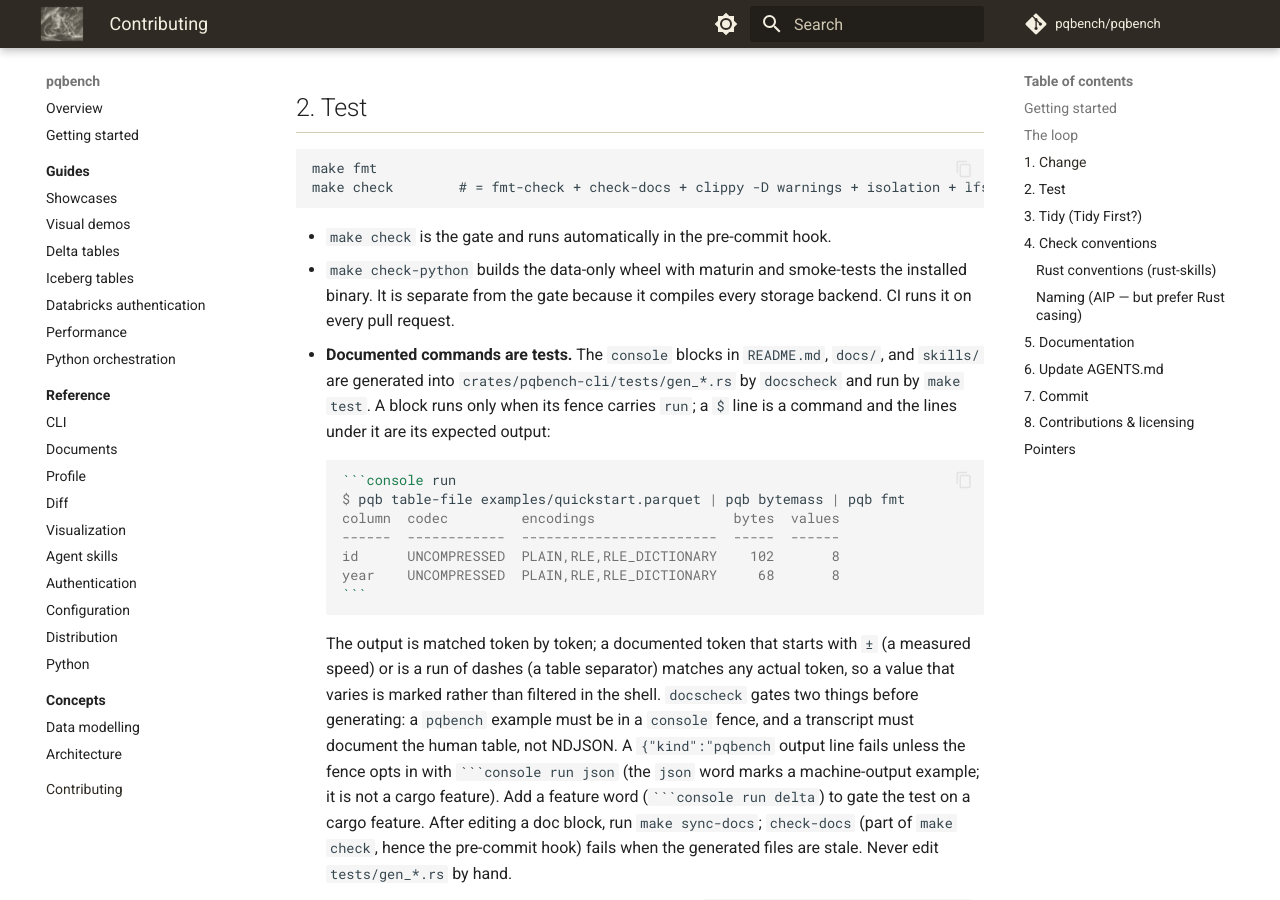
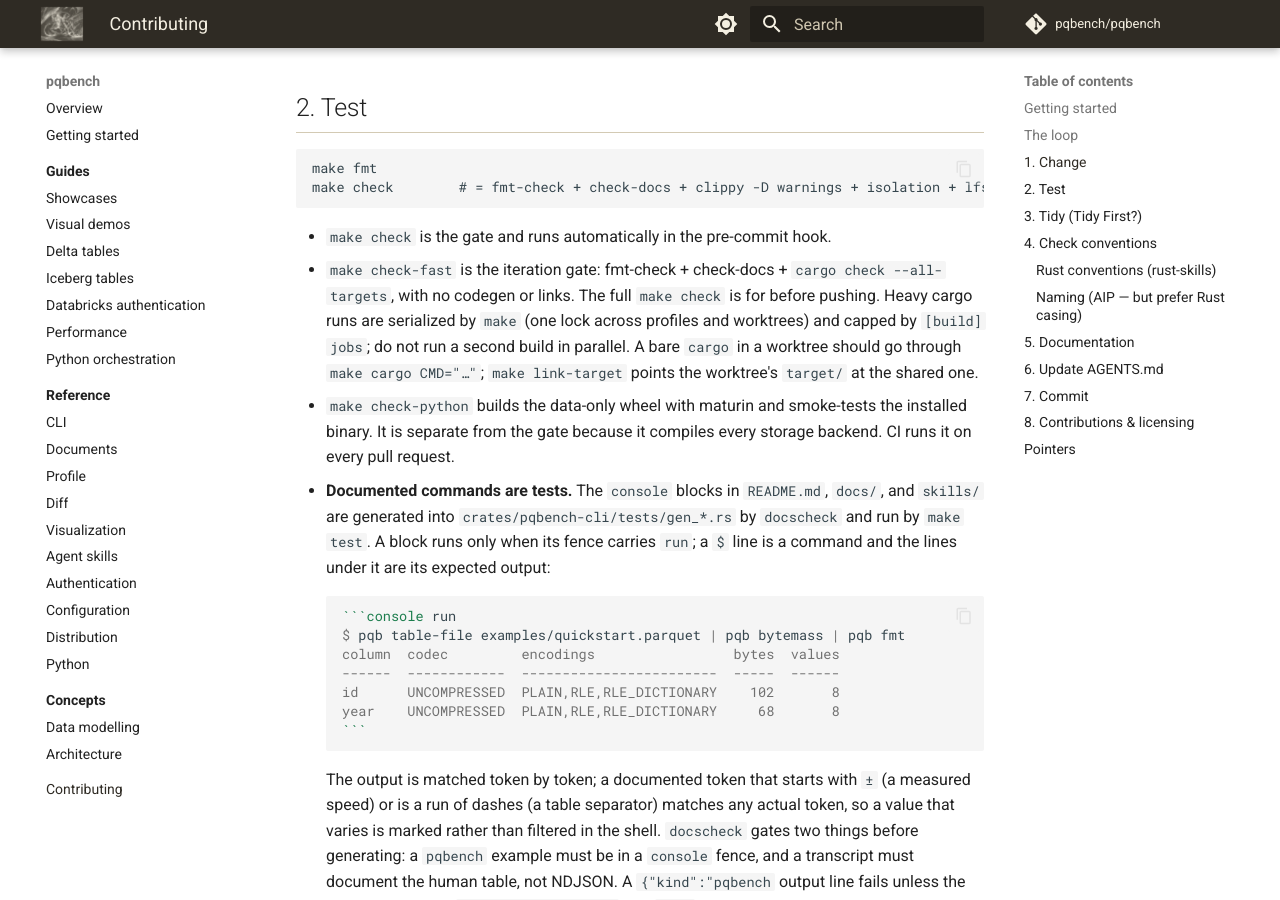
Before and after one commit to pqbench/pqbench, an MkDocs documentation site: the page built from docs/contributing.md, in a window 1280 px wide and 900 px high, scrolled down 953 px. Built offline with MkDocs 1.6.1 and Material for MkDocs 9.7.7, drawn with Linux system fonts in a browser that asks for light colours; comment, search, counter and statistics services are not loaded.

Commit message:
build: cap cargo jobs and serialize heavy targets (#165)
The all-features test binaries link at multi-GB RSS each. `make` capped
CARGO_BUILD_JOBS, but a bare `cargo` ignored the cap, and cargo only locks one
profile dir, so a debug gate and a release build could link at the same time.

Set [build] jobs = 2 so every cargo invocation is capped (CARGO_BUILD_JOBS
still wins), and take one flock in the shared git dir around the heavy make
targets. Add `make check-fast` (type-check every target, no links) for
iteration, `make cargo` for one-offs that still need the shared target dir,
and `make link-target` to point a worktree's target/ at the main checkout.

Also let the rustc wrapper find sccache in ~/.local/bin and ~/.cargo/bin: a
minimal PATH (flatpak sees /app/bin:/usr/bin) made it fall back to plain rustc
silently.

````diff
--- a/CONTRIBUTING.md
+++ b/CONTRIBUTING.md
@@ -43,6 +43,13 @@
 ```
 
 - `make check` is the gate and runs automatically in the pre-commit hook.
+- `make check-fast` is the iteration gate: fmt-check + check-docs + `cargo
+  check --all-targets`, with no codegen or links. The full `make check` is for
+  before pushing. Heavy cargo runs are serialized by `make` (one lock across
+  profiles and worktrees) and capped by `[build] jobs`; do not run a second
+  build in parallel. A bare `cargo` in a worktree should go through `make cargo
+  CMD="…"`; `make link-target` points the worktree's `target/` at the shared
+  one.
 - `make check-python` builds the data-only wheel with maturin and smoke-tests
   the installed binary. It is separate from the gate because it compiles every
   storage backend. CI runs it on every pull request.
````
Also changed, not shown: AGENTS.md (+4 -0 lines), 3 other files.
